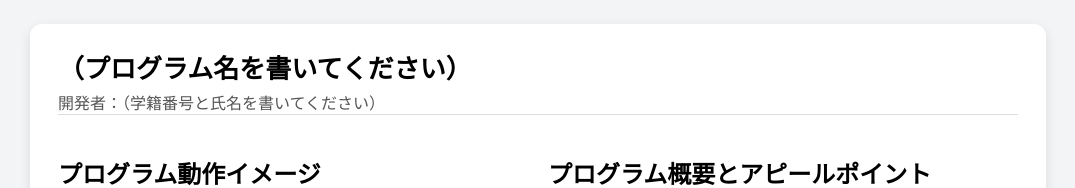
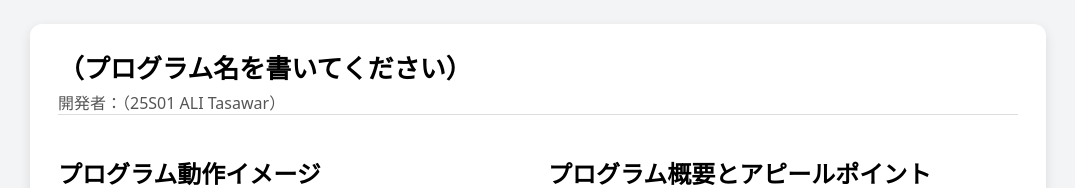
Before and after one commit to tasawaralitarar/haapyo, a plain HTML site: page index.html in a window 1280 px wide. Shown: the top 188 px of the page, without its empty margins (102-1177 px from the left). Drawn offline with Linux system fonts and the light colour scheme.

Commit message:
add html css js

```diff
--- a/index.html
+++ b/index.html
@@ -11,13 +11,13 @@
     <!-- 上段：プログラム名・開発者 -->
     <header class="top-section">
       <h1 class="program-title">（プログラム名を書いてください）</h1>
-      <p class="developer-name">開発者：（学籍番号と氏名を書いてください）</p>
+      <p class="developer-name">開発者：（25S01 ALI Tasawar）</p>
     </header>
 
     <!-- 中段：左＝動作イメージ画像 / 右＝概要・アピールポイント -->
     <main class="middle-section">
 
-      <!-- 左：動作イメージ画像（images/image.png を表示） -->
+      <!-- 左：動作イメージ画像（imagees/image.png を表示） -->
       <section class="preview-area">
         <h2 class="section-title">プログラム動作イメージ</h2>
         <div class="preview-box">
```
